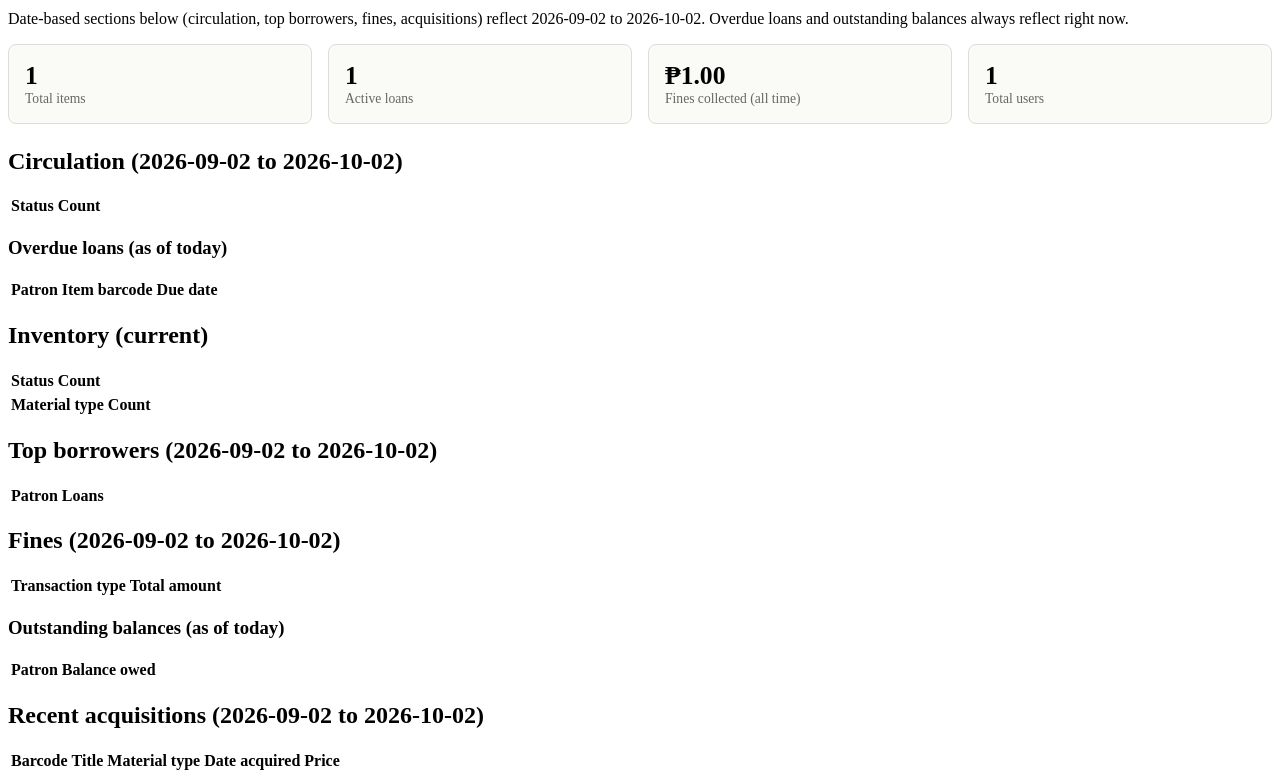
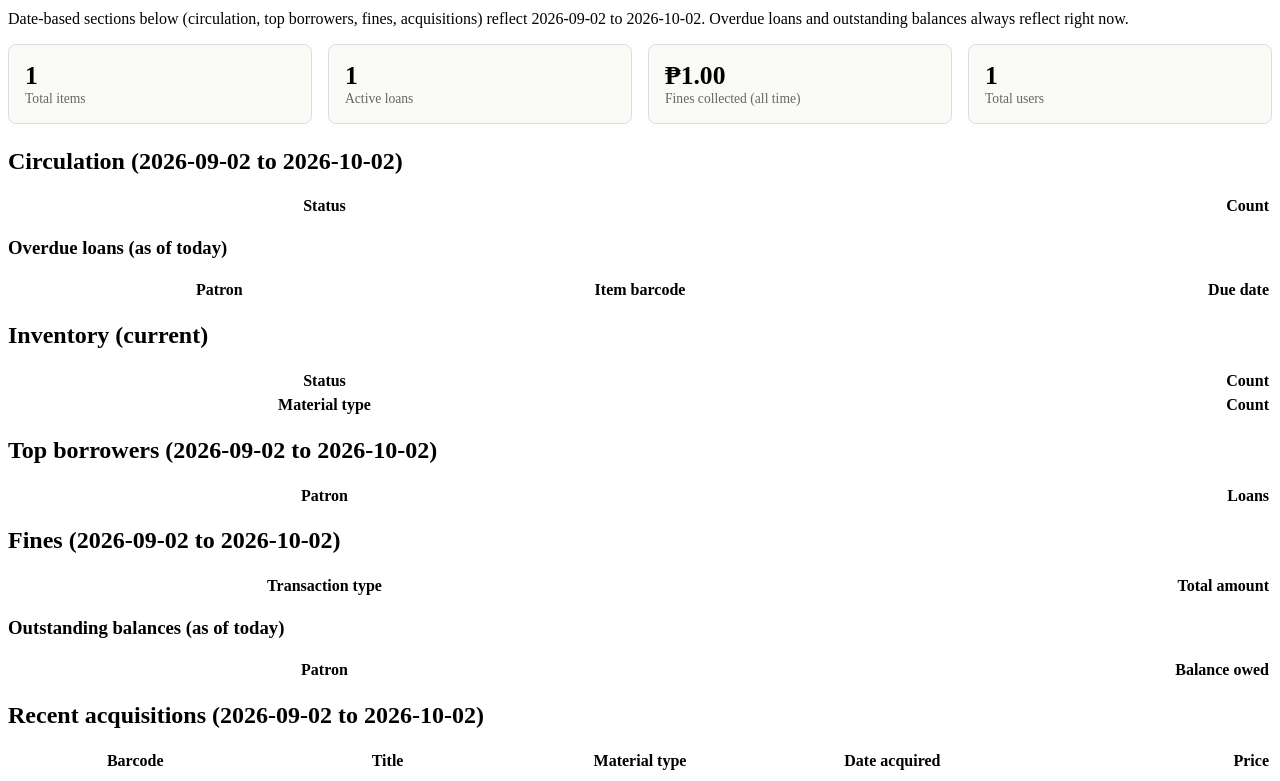
Before and after one commit to mundasjc123-hash/dlsjbc_lms, a PHP site: template features/reports/pages/index.php in a window 1280 px wide. Shown: the part 159-940 px from the top of the page. Run offline with PHP 8.4, Linux system fonts and the light colour scheme; the template is opened without the code that fills it, so the values that code supplies are empty.

Commit message:
Align report table columns

```diff
--- a/features/reports/pages/index.php
+++ b/features/reports/pages/index.php
@@ -172,6 +172,14 @@
     color: #666;
     font-size: .85rem;
 }
+table {
+    width: 100%;
+    table-layout: fixed;
+}
+table th:last-child,
+table td:last-child {
+    text-align: right;
+}
 </style>
 
 <h1>Reports</h1>
```
